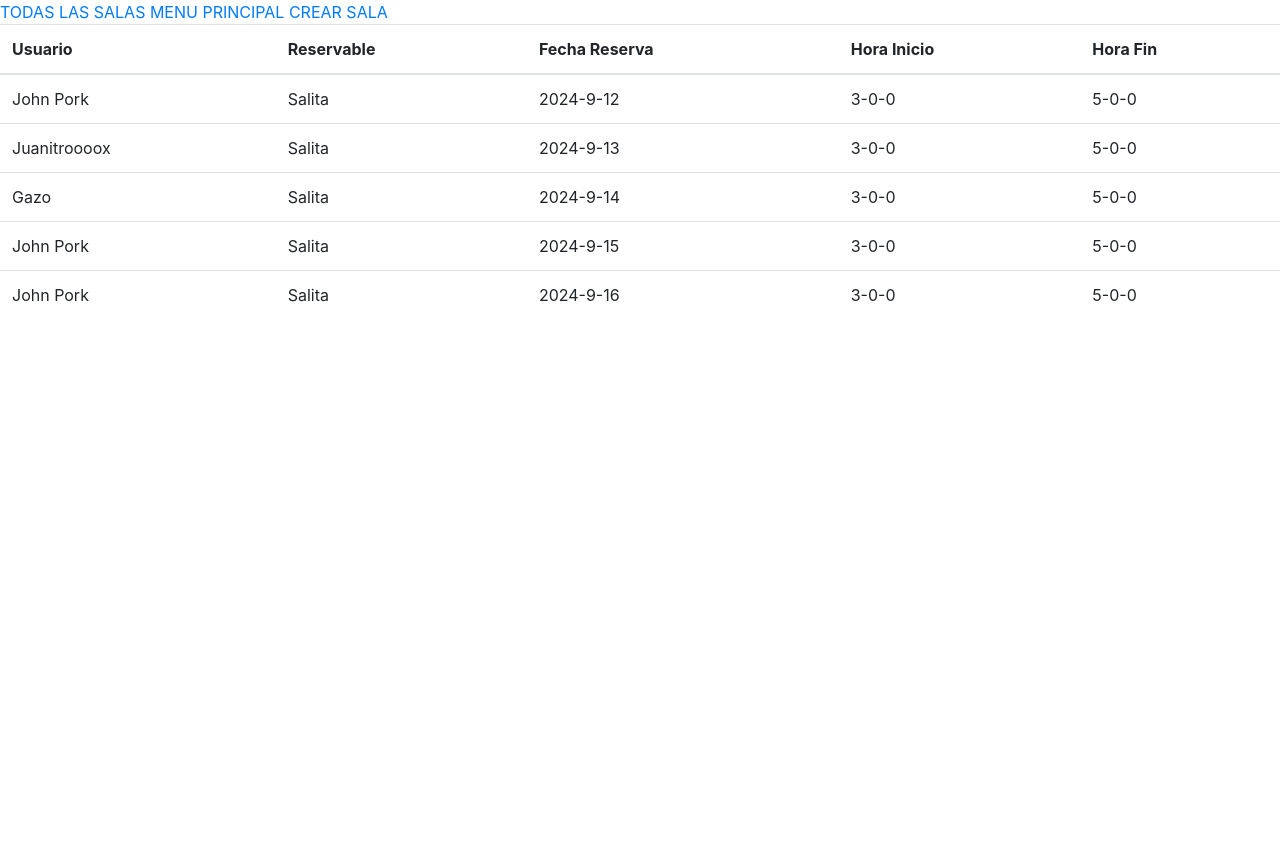
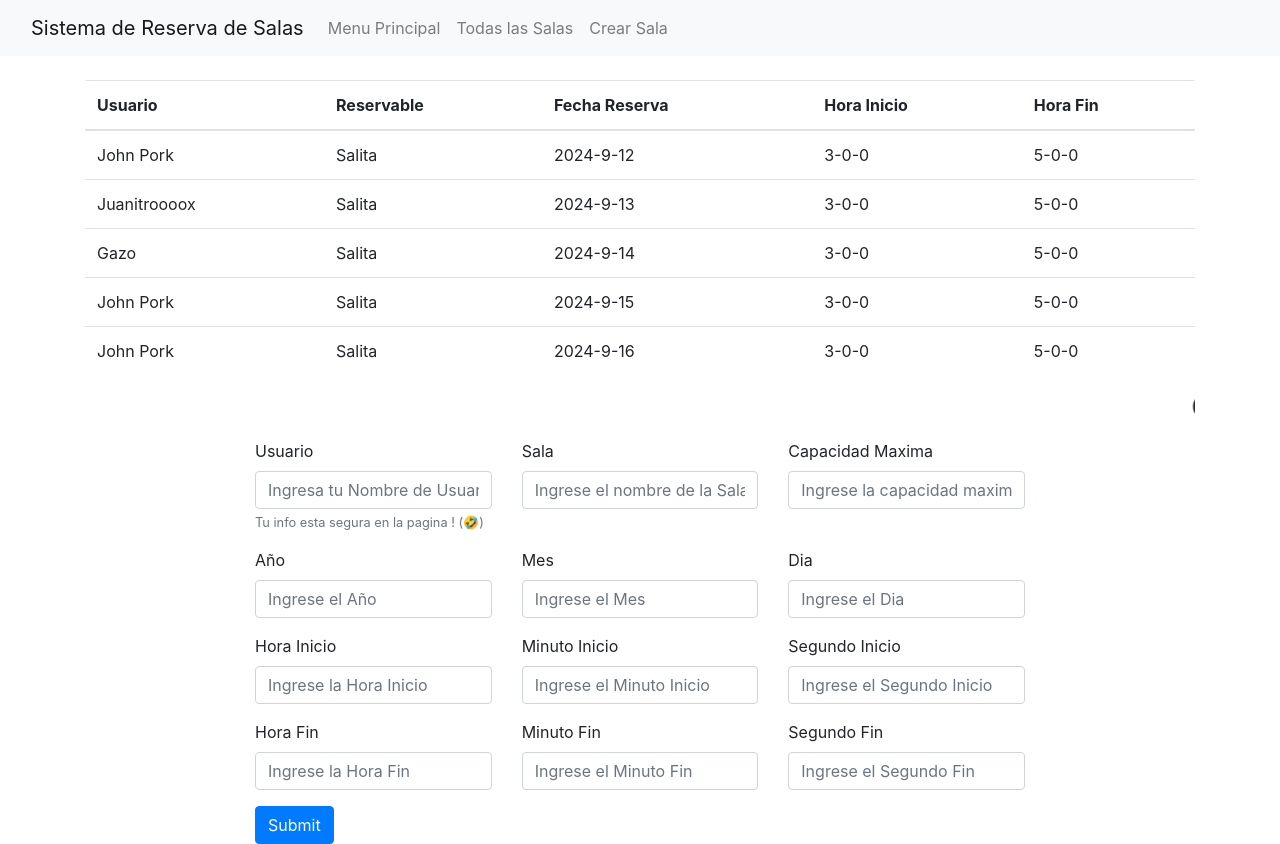
Before and after one commit to darthpedroo/SistemaReserevasFlask, a Flask app: page /reservas in a window 1280 px wide. Before the commit the page ends 302 px from the top, so only its background shows below. Run offline with Flask 3, Linux system fonts and the light colour scheme; some libraries are stand-ins or nearby versions.

Commit message:
Template de agregar salas

```diff
--- /dev/null
+++ b/templates/base.html
@@ -0,0 +1,45 @@
+<!DOCTYPE html>
+<html lang="en">
+<head>
+    <meta charset="UTF-8">
+    <meta name="viewport" content="width=device-width, initial-scale=1.0">
+    <title>SISTEMA DE RESERVA DE SALAS</title>
+    <link rel="stylesheet" href="https://cdn.jsdelivr.net/npm/bootstrap@4.3.1/dist/css/bootstrap.min.css" integrity="sha384-ggOyR0iXCbMQv3Xipma34MD+dH/1fQ784/j6cY/iJTQUOhcWr7x9JvoRxT2MZw1T" crossorigin="anonymous">
+
+
+</head>
+<body>
+
+    <!-- Navigation Bar with Bootstrap classes -->
+    <nav class="navbar navbar-expand-lg navbar-light bg-light">
+        <div class="container-fluid">
+            <a class="navbar-brand" href="/">Sistema de Reserva de Salas</a>
+            <div class="collapse navbar-collapse" id="navbarNav">
+                <ul class="navbar-nav">
+                    <li class="nav-item"></li>
+                        <a class="nav-link" href="/">Menu Principal</a>
+                    </li>
+                    <li class="nav-item">
+                        <a class="nav-link" href="/reservas">Todas las Salas</a>
+                    </li>
+
+                    <li class="nav-item">
+                        <a class="nav-link" href="/crear-sala">Crear Sala</a>
+                    </li>
+                </ul>
+            </div>
+        </div>
+    </nav>
+
+    <div class="container mt-4">
+        {% block content %}
+        <!-- Child templates will inject content here -->
+        {% endblock %}
+    </div>
+
+    <script src="https://code.jquery.com/jquery-3.3.1.slim.min.js" integrity="sha384-q8i/X+965DzO0rT7abK41JStQIAqVgRVzpbzo5smXKp4YfRvH+8abtTE1Pi6jizo" crossorigin="anonymous"></script>
+    <script src="https://cdn.jsdelivr.net/npm/popper.js@1.14.7/dist/umd/popper.min.js" integrity="sha384-UO2eT0CpHqdSJQ6hJty5KVphtPhzWj9WO1clHTMGa3JDZwrnQq4sF86dIHNDz0W1" crossorigin="anonymous"></script>
+    <script src="https://cdn.jsdelivr.net/npm/bootstrap@4.3.1/dist/js/bootstrap.min.js" integrity="sha384-JjSmVgyd0p3pXB1rRibZUAYoIIy6OrQ6VrjIEaFf/nJGzIxFDsf4x0xIM+B07jRM" crossorigin="anonymous"></script>
+
+</body>
+</html>
--- /dev/null
+++ b/templates/crear-sala-form.html
@@ -0,0 +1,70 @@
+<marquee><b><h3> CREA TU RESERVA !</h3></b></marquee>
+<form action="/crear-sala" method="POST">
+    <div class="container">
+        <div class="row">
+            <div class="col-md-4 form-group">
+                <label for="exampleInputEmail1">Usuario</label>
+                <input type="text" name="usuario" class="form-control" id="exampleInputEmail1" aria-describedby="emailHelp" placeholder="Ingresa tu Nombre de Usuario">
+                <small id="emailHelp" class="form-text text-muted">Tu info esta segura en la pagina ! (🤣)</small>
+            </div>
+            <div class="col-md-4 form-group">
+                <label for="exampleInputPassword1">Sala</label>
+                <input type="text" name="sala" class="form-control" id="exampleInputPassword1" placeholder="Ingrese el nombre de la Sala">
+            </div>
+            <div class="col-md-4 form-group">
+                <label for="capacidadMaxima">Capacidad Maxima</label>
+                <input type="text" name="capacidad_maxima" class="form-control" id="capacidadMaxima" placeholder="Ingrese la capacidad maxima">
+            </div>
+        </div>
+        <div class="row">
+            <div class="col-md-4 form-group">
+                <label for="ano">Año</label>
+                <input type="text" name="ano" class="form-control" id="ano" placeholder="Ingrese el Año">
+            </div>
+            <div class="col-md-4 form-group">
+                <label for="mes">Mes</label>
+                <input type="text" name="mes" class="form-control" id="mes" placeholder="Ingrese el Mes">
+            </div>
+            <div class="col-md-4 form-group">
+                <label for="dia">Dia</label>
+                <input type="text" name="dia" class="form-control" id="dia" placeholder="Ingrese el Dia">
+            </div>
+        </div>
+        <div class="row">
+            <div class="col-md-4 form-group">
+                <label for="horaInicio">Hora Inicio</label>
+                <input type="text" name="hora_inicio" class="form-control" id="horaInicio" placeholder="Ingrese la Hora Inicio">
+            </div>
+            <div class="col-md-4 form-group">
+                <label for="minutoInicio">Minuto Inicio</label>
+                <input type="text" name="minuto_inicio" class="form-control" id="minutoInicio" placeholder="Ingrese el Minuto Inicio">
+            </div>
+            <div class="col-md-4 form-group">
+                <label for="segundoInicio">Segundo Inicio</label>
+                <input type="text" name="segundo_inicio" class="form-control" id="segundoInicio" placeholder="Ingrese el Segundo Inicio">
+            </div>
+        </div>
+        <div class="row">
+            <div class="col-md-4 form-group">
+                <label for="horaFin">Hora Fin</label>
+                <input type="text" name="hora_fin" class="form-control" id="horaFin" placeholder="Ingrese la Hora Fin">
+            </div>
+            <div class="col-md-4 form-group">
+                <label for="minutoFin">Minuto Fin</label>
+                <input type="text" name="minuto_fin" class="form-control" id="minutoFin" placeholder="Ingrese el Minuto Fin">
+            </div>
+            <div class="col-md-4 form-group">
+                <label for="segundoFin">Segundo Fin</label>
+                <input type="text" name="segundo_fin" class="form-control" id="segundoFin" placeholder="Ingrese el Segundo Fin">
+            </div>
+        </div>
+        <button type="submit" class="btn btn-primary">Submit</button>
+    </div>
+</form>
+
+<style>
+form {
+    max-width: 800px;
+    margin: 0 auto;
+}
+</style>
--- a/templates/reservas.html
+++ b/templates/reservas.html
@@ -1,17 +1,6 @@
-<!DOCTYPE html>
-<html lang="en">
-    <head>
-        <meta charset="UTF-8">
-        <meta name="viewport" content="width=device-width, initial-scale=1.0">
-        <title>DocuPorky</title>
-        <link href="https://stackpath.bootstrapcdn.com/bootstrap/4.5.2/css/bootstrap.min.css" rel="stylesheet">
-    </head>
-<body>
-    <div class="barra">
-        <a href="/reservas">TODAS LAS SALAS</a>
-        <a href="/">MENU PRINCIPAL</a>
-        <a href = "/crear-sala">CREAR SALA</a>
-      </div>
+{% extends 'base.html' %}
+
+{% block content %}
 <table class="table">
   <thead>
     <tr>
@@ -35,6 +24,6 @@
   </tbody>
 </table>
 
+{% include 'crear-sala-form.html' %}
 
-</body>
-</html>
+{% endblock %}
```
Also changed, not shown: templates/crear-sala.html (+4 -16 lines), templates/index.html (+4 -17 lines), templates/form-sala.html (added). Lines whose indentation alone changed are shown as unchanged.
